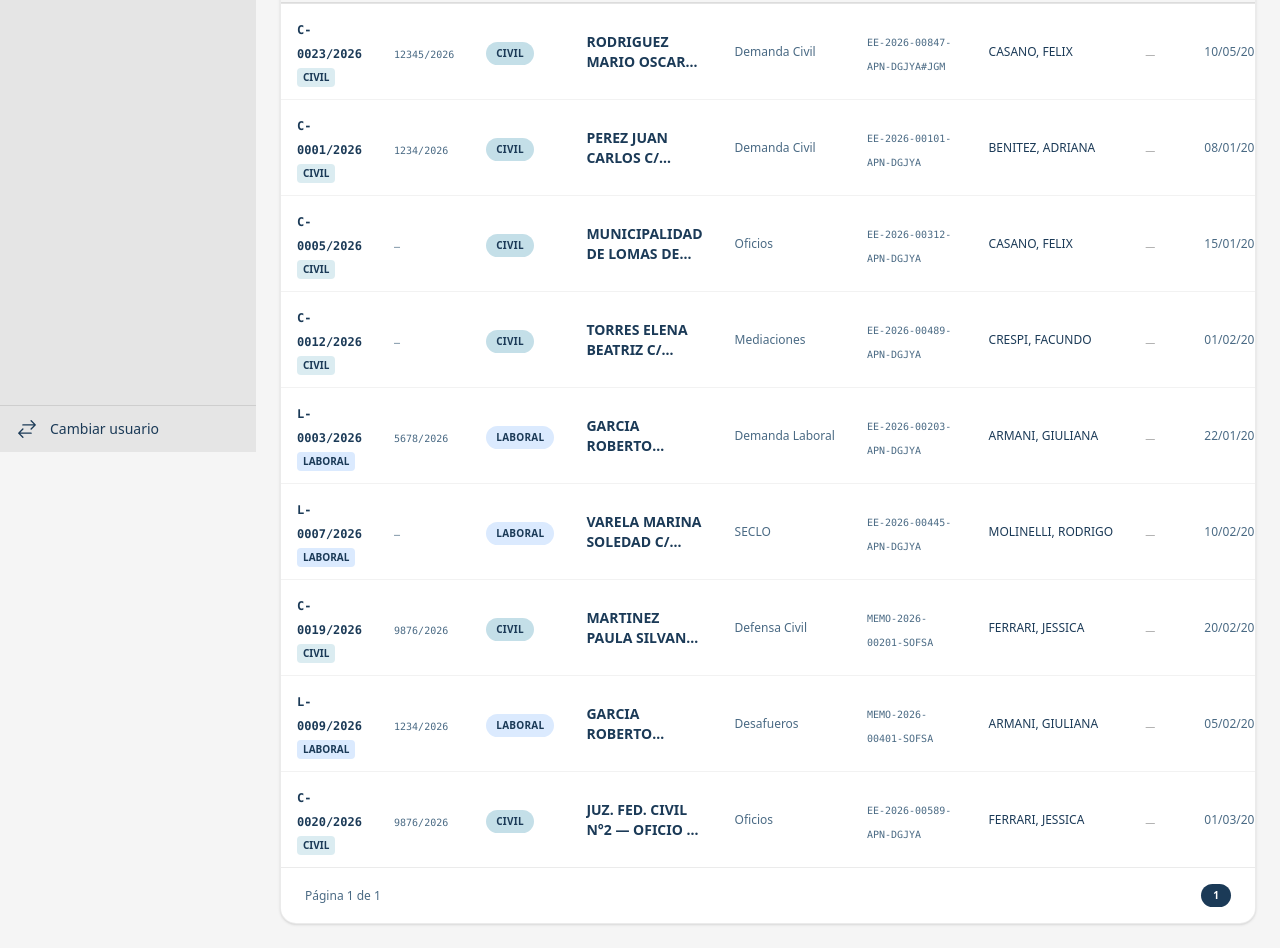
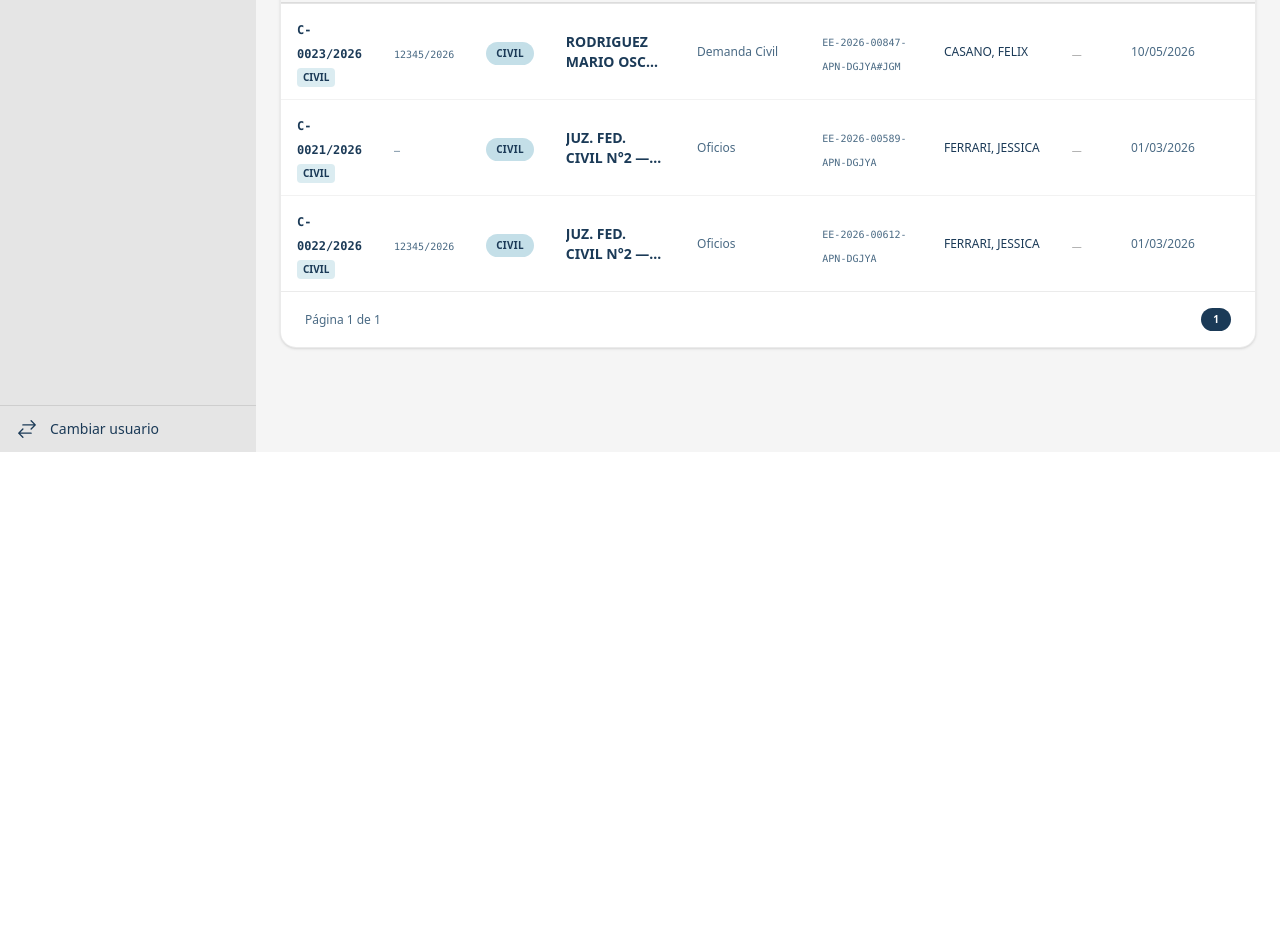
Before and after one commit to Shirslock/siaj, a React (Vite) app: page /mesa in a window 1280 px wide. Shown: the part 348-1296 px from the top of the page. After the commit the page ends 800 px from the top, so only its background shows below. Built offline with nearby package versions, Linux system fonts and the light colour scheme.

Commit message:
Dejar una Causa con 2 EI y 1 sin causa en Mi Bandeja & Bandeja Área

```diff
--- a/src/data/expedientes.mock.ts
+++ b/src/data/expedientes.mock.ts
@@ -55,247 +55,50 @@ export const QUEUE_MESA: ItemQueue[] = [
 
 export const EXPEDIENTES_ABOGADO: Expediente[] = [
   {
-    id: 'C-0001/2026',
-    area: 'CIVIL',
-    tipo: 'DEMANDA_CIVIL',
-    estado: 'EN TRAMITACIÓN',
-    caratula: 'PEREZ JUAN CARLOS C/ SOFSA SA S/ DAÑOS Y PERJUICIOS',
-    numero_ee_gde: 'EE-2026-00101-APN-DGJYA',
-    numero_causa: '1234/2026',
-    juzgado: 'JUZ_001',
-    abogado_id: 'UR_003',
-    fecha_recepcion: '2026-01-08',
-    campos_mesa: { tipo_juicio: 'DAÑOS Y PERJUICIOS', monto_reclamado: 3500000, documental: 'Completo' },
-    campos_abogado: { estado_tramite: 'EN TRAMITACIÓN', tipo_intervencion: 'Demandada' },
-    vinculos: [],
-    intervinientes: [],
-    timeline: [
-      {
-        id: 'ACT_C001_001',
-        expediente_id: 'C-0001/2026',
-        tipo: 'RECEPCION',
-        titulo: 'Apertura — Demanda Civil',
-        descripcion: 'Demanda recibida por EE GDE. Asignada al área Civil.',
-        estado: 'COMPLETADA',
-        doc_gde: 'EX-2026-00101-APN-SACO#SOFSE',
-        fecha: '2026-01-08',
-        activo: false,
-        subitems: [],
-        creado_por: 'UR_028',
-      },
-      {
-        id: 'ACT_C001_002',
-        expediente_id: 'C-0001/2026',
-        tipo: 'PRESENTACION',
-        titulo: 'Contestación de Demanda',
-        descripcion: 'Escrito de contestación presentado ante el Juzgado Federal Civil N°1.',
-        estado: 'PENDIENTE',
-        doc_gde: 'EX-2026-00101-CONT',
-        fecha: '2026-02-25',
-        activo: true,
-        subitems: [],
-        creado_por: 'UR_003',
-      },
-    ],
-    documentos: [],
-    es_principal: true,
-  },
-  {
-    id: 'C-0005/2026',
-    area: 'CIVIL',
-    tipo: 'OFICIO',
-    estado: 'EN ANÁLISIS',
-    caratula: 'MUNICIPALIDAD DE LOMAS DE ZAMORA C/ SOFSA — OFICIO INFORMATIVO',
-    numero_ee_gde: 'EE-2026-00312-APN-DGJYA',
-    abogado_id: 'UR_004',
-    fecha_recepcion: '2026-01-15',
-    campos_mesa: { juzgado: 'JUZ_002', caracter_oficio: 'Informativo', documental: 'Completo' },
-    campos_abogado: { estado_tramite: 'EN ANÁLISIS' },
-    vinculos: [],
-    intervinientes: [],
-    timeline: [],
-    documentos: [],
-  },
-  {
-    id: 'C-0012/2026',
-    area: 'CIVIL',
-    tipo: 'MEDIACION',
-    estado: 'PENDIENTE',
-    caratula: 'TORRES ELENA BEATRIZ C/ SOFSA SA',
-    numero_ee_gde: 'EE-2026-00489-APN-DGJYA',
-    abogado_id: 'UR_005',
-    fecha_recepcion: '2026-02-01',
-    campos_mesa: { numero_mediacion: 'MED-2026-0089', tipo_mediacion: 'PRIVADA', fecha_audiencia: '2026-06-10' },
-    campos_abogado: { resultado: 'PENDIENTE' },
-    vinculos: [],
-    intervinientes: [],
-    timeline: [],
-    documentos: [],
-  },
-  {
-    id: 'L-0003/2026',
-    area: 'LABORAL',
-    tipo: 'DEMANDA_LABORAL',
-    estado: 'EN TRAMITACIÓN',
-    caratula: 'GARCIA ROBERTO DANIEL C/ SOFSA SA S/ DESPIDO',
-    numero_ee_gde: 'EE-2026-00203-APN-DGJYA',
-    numero_causa: '5678/2026',
-    juzgado: 'JUZ_004',
-    abogado_id: 'UR_001',
-    fecha_recepcion: '2026-01-22',
-    campos_mesa: { tipo_juicio: 'DESPIDO', monto_reclamado: 2800000, documental: 'Incompleto' },
-    campos_abogado: { estado_tramite: 'EN TRAMITACIÓN', tipo_intervencion: 'Demandada', tope_convenio: 'SI' },
-    vinculos: [],
-    intervinientes: [],
-    timeline: [
-      {
-        id: 'ACT_L003_001',
-        expediente_id: 'L-0003/2026',
-        tipo: 'RECEPCION',
-        titulo: 'Apertura — Demanda Laboral',
-        descripcion: 'Demanda por despido recibida. Asignada al área Laboral.',
-        estado: 'COMPLETADA',
-        doc_gde: 'EX-2026-00203-APN-DGJYA',
-        fecha: '2026-01-22',
-        activo: false,
-        subitems: [],
-        creado_por: 'UR_028',
-      },
-      {
-        id: 'ACT_L003_002',
-        expediente_id: 'L-0003/2026',
-        tipo: 'AUDIENCIA',
-        titulo: 'Audiencia de Conciliación',
-        descripcion: 'Audiencia fijada ante el SECLO CABA para el 20/04/2026.',
-        estado: 'PENDIENTE',
-        fecha: '2026-04-20',
-        activo: true,
-        subitems: [],
-        creado_por: 'UR_001',
-      },
-    ],
-    documentos: [],
-    es_principal: true,
-  },
-  {
-    id: 'L-0007/2026',
-    area: 'LABORAL',
-    tipo: 'SECLO',
-    estado: 'ACUERDO',
-    caratula: 'VARELA MARINA SOLEDAD C/ SOFSA SA',
-    numero_ee_gde: 'EE-2026-00445-APN-DGJYA',
-    abogado_id: 'UR_010',
-    fecha_recepcion: '2026-02-10',
-    campos_mesa: { numero_seclo: 'SECLO-2026-0234', jurisdiccion: 'CABA', fecha_audiencia: '2026-03-15' },
-    campos_abogado: { resultado: 'ACUERDO', monto_acuerdo: 1500000, tope_convenio: 'NO' },
-    vinculos: [],
-    intervinientes: [],
-    timeline: [],
-    documentos: [],
-  },
-  {
-    id: 'C-0019/2026',
-    area: 'CIVIL',
-    tipo: 'DEFENSA_CIVIL',
-    estado: 'AUDIENCIA PACTADA',
-    caratula: 'MARTINEZ PAULA SILVANA C/ SOFSA SA S/ COBRO DE SUMAS',
-    numero_ee_gde: 'MEMO-2026-00201-SOFSA',
-    numero_causa: '9876/2026',
-    juzgado: 'JUZ_002',
-    abogado_id: 'UR_007',
-    fecha_recepcion: '2026-02-20',
-    campos_mesa: { tipo_juicio: 'COBRO DE SUMAS DE DINERO', monto_reclamado: 750000 },
-    campos_abogado: { estado_tramite: 'AUDIENCIA PACTADA', tipo_intervencion: 'Demandada', fecha_contestacion: '2026-03-25' },
-    vinculos: [],
-    intervinientes: [],
-    timeline: [
-      {
-        id: 'ACT_C019_001',
-        expediente_id: 'C-0019/2026',
-        tipo: 'RECEPCION',
-        titulo: 'Apertura — Defensa Civil',
-        descripcion: 'Cobro de sumas de dinero recibido por Memo GDE.',
-        estado: 'COMPLETADA',
-        doc_gde: 'MEMO-2026-00201-SOFSA',
-        fecha: '2026-02-20',
-        activo: false,
-        subitems: [],
-        creado_por: 'UR_028',
-      },
-      {
-        id: 'ACT_C019_002',
-        expediente_id: 'C-0019/2026',
-        tipo: 'AUDIENCIA',
-        titulo: 'Audiencia Preliminar',
-        descripcion: 'Audiencia preliminar pactada ante el Juzgado Federal Civil N°2.',
-        estado: 'PENDIENTE',
-        fecha: '2026-04-14',
-        activo: true,
-        subitems: [],
-        creado_por: 'UR_007',
-      },
-    ],
-    documentos: [],
-    es_principal: true,
-  },
-  {
-    id: 'L-0009/2026',
-    area: 'LABORAL',
-    tipo: 'DESAFUERO',
-    estado: 'EN TRÁMITE',
-    caratula: 'GARCIA ROBERTO DANIEL — DESAFUERO S/ HURTO EN EL TRABAJO',
-    numero_ee_gde: 'MEMO-2026-00401-SOFSA',
-    numero_causa: '1234/2026',
-    abogado_id: 'UR_001',
-    fecha_recepcion: '2026-02-05',
-    campos_mesa: { tipo_hecho: 'HURTO - ROBO', empleado: 'GARCIA ROBERTO DANIEL', legajo: '48291', sancion: 'Suspensión' },
-    campos_abogado: { estado_tramite: 'EN TRÁMITE' },
-    vinculos: [],
-    intervinientes: [],
-    timeline: [
-      {
-        id: 'ACT_L009_001',
-        expediente_id: 'L-0009/2026',
-        tipo: 'RECEPCION',
-        titulo: 'Apertura — Desafuero',
-        descripcion: 'Memo GDE recibido. Desafuero s/ hurto en el trabajo — empleado GARCIA ROBERTO.',
-        estado: 'COMPLETADA',
-        doc_gde: 'MEMO-2026-00401-SOFSA',
-        fecha: '2026-02-05',
-        activo: false,
-        subitems: [],
-        creado_por: 'UR_028',
-      },
-      {
-        id: 'ACT_L009_002',
-        expediente_id: 'L-0009/2026',
-        tipo: 'MOVIMIENTO',
-        titulo: 'Pedido de instrucciones — Gerencia RRHH',
-        descripcion: 'Nota elevada a la Gerencia de RRHH solicitando instrucciones para proceder.',
-        estado: 'PENDIENTE',
-        fecha: '2026-03-10',
-        activo: true,
-        subitems: [],
-        creado_por: 'UR_001',
-      },
-    ],
-    documentos: [],
-  },
-  {
-    id: 'C-0020/2026',
+    id: 'C-0021/2026',
     area: 'CIVIL',
     tipo: 'OFICIO',
     estado: 'EN ANÁLISIS',
     caratula: 'JUZ. FED. CIVIL N°2 — OFICIO S/ MARTINEZ PAULA SILVANA',
     numero_ee_gde: 'EE-2026-00589-APN-DGJYA',
-    numero_causa: '9876/2026',
     juzgado: 'JUZ_002',
     abogado_id: 'UR_007',
     fecha_recepcion: '2026-03-01',
     campos_mesa: { juzgado: 'JUZ_002', caracter_oficio: 'Informativo', documental: 'Completo', plazo_respuesta: '2026-06-01' },
     campos_abogado: { estado_tramite: 'EN ANÁLISIS' },
-    vinculos: [],
-    intervinientes: [],
+    vinculos: [
+      {
+        id: 'P-0008/2026',
+        area: 'PENAL',
+        tipo: 'QUERELLA',
+        caratula: 'QUERELLA — DAÑOS EN MATERIAL RODANTE — LÍNEA ROCA',
+        estado: 'INSTRUCCIÓN',
+        estadoLabel: 'En Instrucción',
+        tipo_relacion: 'MISMO_SINIESTRO',
+        numero_causa: 'IPP-2026-00987',
+        abogado_id: 'UR_019',
+      },
+    ],
+    intervinientes: [
+      {
+        id: 'IN_001',
+        nombre: 'RODRIGUEZ MARIO OSCAR',
+        rol_procesal: 'INT_001',
+        tipo_documento: 'TC_001',
+        numero_documento: '23456789',
+        contacto_email: 'mario.rodriguez@email.com',
+        contacto_telefono: '11 4567-8901',
+        contacto_domicilio: 'Av. Corrientes 1234, CABA',
+      },
+      {
+        id: 'IN_002',
+        nombre: 'DR. GARCIA HERNAN PABLO',
+        rol_procesal: 'INT_003',
+        tipo_documento: 'TC_003',
+        numero_documento: '20-12345678-3',
+        observaciones: 'Letrado patrocinante del actor',
+      },
+    ],
     timeline: [
       {
         id: 'ACT_C020_001',
@@ -310,20 +113,122 @@ export const EXPEDIENTES_ABOGADO: Expediente[] = [
         subitems: [],
         creado_por: 'UR_028',
       },
+    ],
+    documentos: [
       {
-        id: 'ACT_C020_002',
-        expediente_id: 'C-0020/2026',
-        tipo: 'NOTA_RESPUESTA',
-        titulo: 'Respuesta al Oficio en elaboración',
-        descripcion: 'Se está redactando la nota de respuesta con los datos solicitados por el juzgado.',
-        estado: 'EN_CURSO',
-        fecha: '2026-04-20',
-        activo: true,
-        subitems: [],
-        creado_por: 'UR_007',
+        nombre: 'Cédula de Notificación — Demanda',
+        tipo: 'PDF',
+        fecha: '2026-01-20',
+        size: '245 KB',
+        icon: 'description',
+        color: 'text-red-600',
+      },
+      {
+        nombre: 'Escrito de Contestación de Demanda',
+        tipo: 'DOCX',
+        fecha: '2026-02-20',
+        size: '128 KB',
+        icon: 'article',
+        color: 'text-blue-600',
+      },
+      {
+        nombre: 'Resolución — Audiencia Preliminar',
+        tipo: 'PDF',
+        fecha: '2026-03-10',
+        size: '87 KB',
+        icon: 'gavel',
+        color: 'text-orange-600',
+      },
+    ]
+  },
+  {
+    id: 'C-0022/2026',
+    area: 'CIVIL',
+    tipo: 'OFICIO',
+    estado: 'EN ANÁLISIS',
+    caratula: 'JUZ. FED. CIVIL N°2 — OFICIO ANTECEDENTE S/ RODRIGUEZ MARIO OSCAR',
+    numero_ee_gde: 'EE-2026-00612-APN-DGJYA',
+    numero_causa: '12345/2026',
+    juzgado: 'JUZ_002',
+    abogado_id: 'UR_007',
+    fecha_recepcion: '2026-03-01',
+    campos_mesa: { juzgado: 'JUZ_002', caracter_oficio: 'Informativo', documental: 'Completo', plazo_respuesta: '2026-06-01' },
+    campos_abogado: { estado_tramite: 'EN ANÁLISIS' },
+    vinculos: [
+      {
+        id: 'P-0008/2026',
+        area: 'PENAL',
+        tipo: 'QUERELLA',
+        caratula: 'QUERELLA — DAÑOS EN MATERIAL RODANTE — LÍNEA ROCA',
+        estado: 'INSTRUCCIÓN',
+        estadoLabel: 'En Instrucción',
+        tipo_relacion: 'MISMO_SINIESTRO',
+        numero_causa: 'IPP-2026-00987',
+        abogado_id: 'UR_019',
       },
     ],
-    documentos: [],
+    intervinientes: [
+      {
+        id: 'IN_001',
+        nombre: 'RODRIGUEZ MARIO OSCAR',
+        rol_procesal: 'INT_001',
+        tipo_documento: 'TC_001',
+        numero_documento: '23456789',
+        contacto_email: 'mario.rodriguez@email.com',
+        contacto_telefono: '11 4567-8901',
+        contacto_domicilio: 'Av. Corrientes 1234, CABA',
+      },
+      {
+        id: 'IN_002',
+        nombre: 'DR. GARCIA HERNAN PABLO',
+        rol_procesal: 'INT_003',
+        tipo_documento: 'TC_003',
+        numero_documento: '20-12345678-3',
+        observaciones: 'Letrado patrocinante del actor',
+      },
+    ],
+    timeline: [
+      {
+        id: 'ACT_C022_001',
+        expediente_id: 'C-0022/2026',
+        tipo: 'RECEPCION',
+        titulo: 'Apertura — Oficio Antecedente',
+        descripcion: 'Oficio antecedente vinculado al expediente principal C-0023/2026.',
+        estado: 'COMPLETADA',
+        doc_gde: 'EE-2026-00589-APN-DGJYA',
+        fecha: '2026-03-01',
+        activo: false,
+        subitems: [],
+        creado_por: 'UR_028',
+      },
+    ],
+    documentos: [
+      {
+        nombre: 'Cédula de Notificación — Demanda',
+        tipo: 'PDF',
+        fecha: '2026-01-20',
+        size: '245 KB',
+        icon: 'description',
+        color: 'text-red-600',
+      },
+      {
+        nombre: 'Escrito de Contestación de Demanda',
+        tipo: 'DOCX',
+        fecha: '2026-02-20',
+        size: '128 KB',
+        icon: 'article',
+        color: 'text-blue-600',
+      },
+      {
+        nombre: 'Resolución — Audiencia Preliminar',
+        tipo: 'PDF',
+        fecha: '2026-03-10',
+        size: '87 KB',
+        icon: 'gavel',
+        color: 'text-orange-600',
+      },
+    ],
+    es_principal: false,
   },
 ]
 
```
